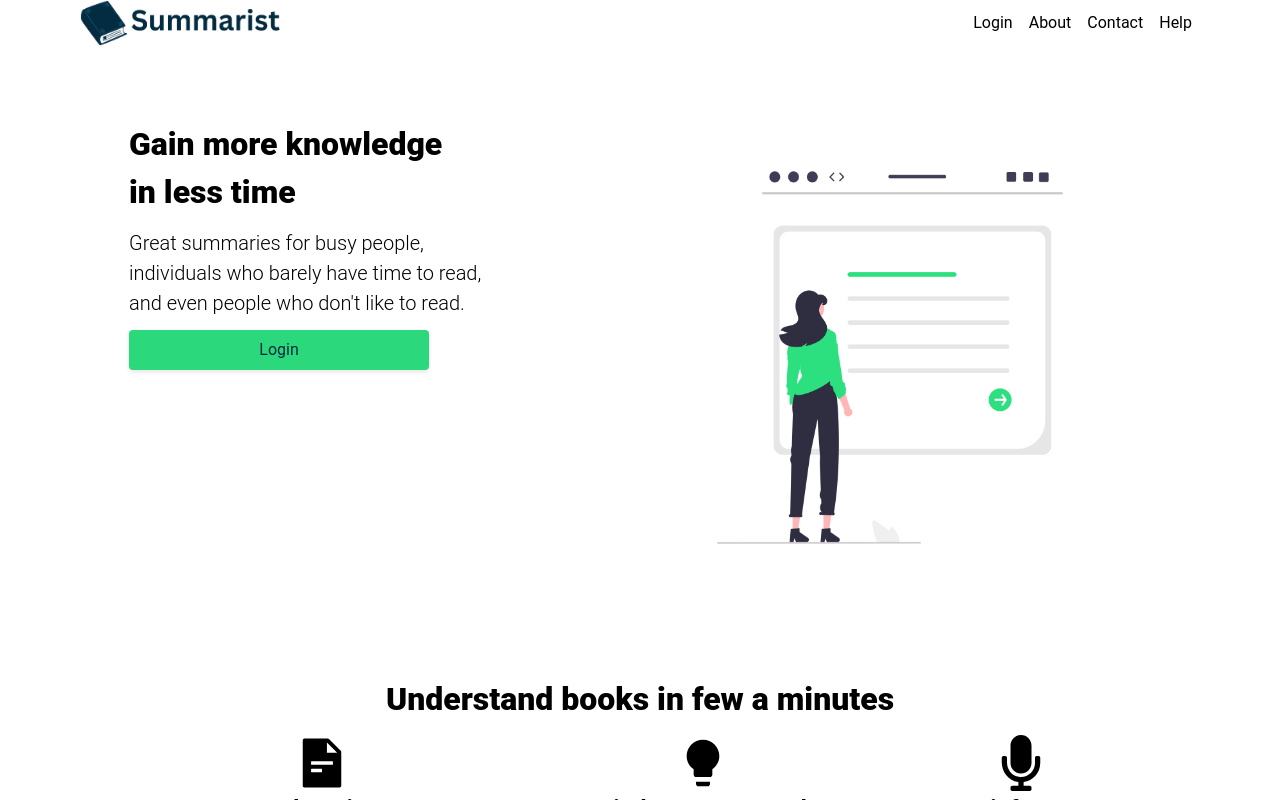
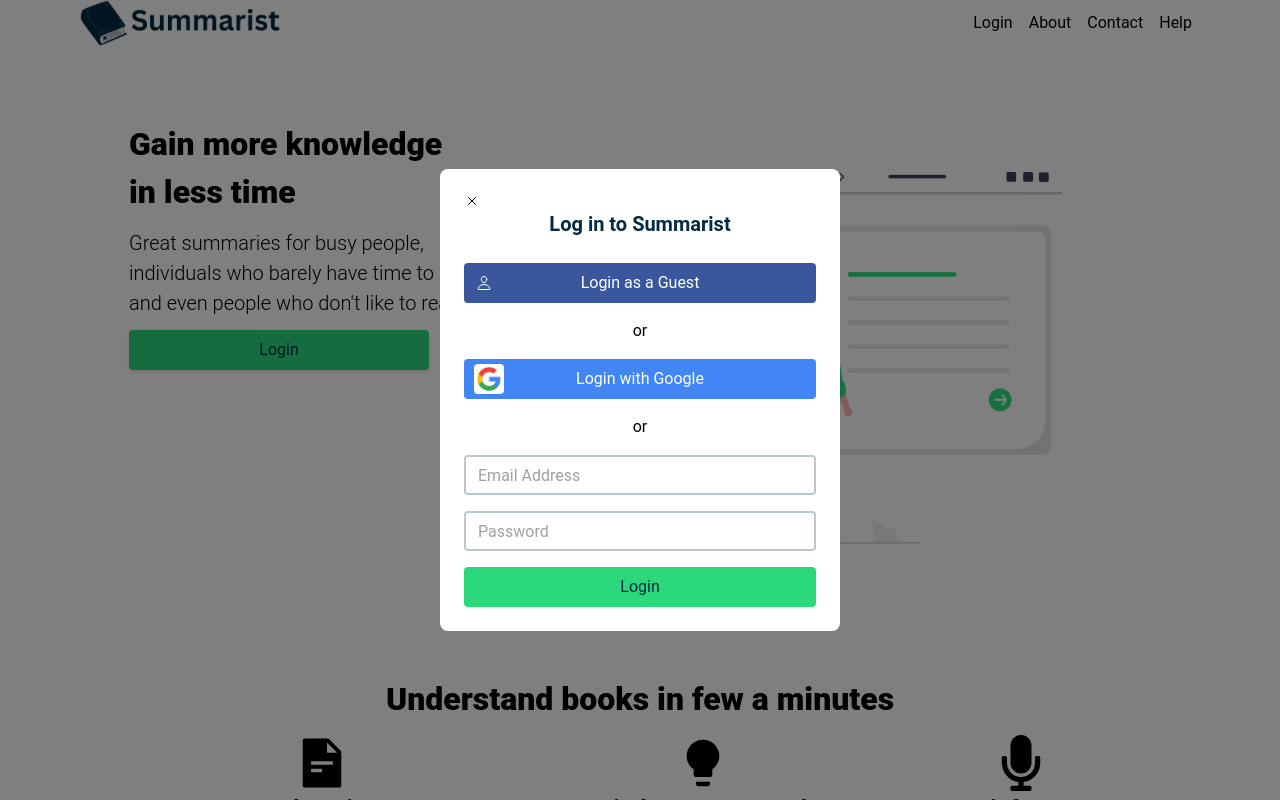
Before and after one commit to tjsaverin09/summarists-internship-, a Next.js app: page / in a window 1280 px wide. Shown: the top 800 px of the page. Built offline with nearby package versions, Linux system fonts and the light colour scheme.

Commit message:
created login modal component

```diff
--- a/Navbar.module.css
+++ b/Navbar.module.css
@@ -32,6 +32,7 @@
 
 .navList li:first-child {
   transition: color 0.3s ease;
+  cursor: pointer;
 }
 
 .navList li:first-child:hover {
--- a/app/page.tsx
+++ b/app/page.tsx
@@ -1,6 +1,7 @@
 import Features from "@/components/Features";
 import Footer from "@/components/Footer";
 import Landing from "@/components/Landing";
+import LoginModal from "@/components/LoginModal";
 import Navbar from "@/components/Navbar";
 import Numbers from "@/components/Numbers";
 import Reviews from "@/components/Reviews";
@@ -10,6 +11,7 @@ export default function Home() {
   return (
     <>
     <Navbar />
+    <LoginModal />
     <Landing />
     <Features />
     <Reviews />
--- /dev/null
+++ b/components/LoginModal.tsx
@@ -0,0 +1,64 @@
+"use client";
+
+import { useSelector, useDispatch } from "react-redux";
+import { closeModal } from "@/redux/loginModalSlice";
+import { IoCloseOutline } from "react-icons/io5";
+import { IoPersonOutline } from "react-icons/io5";
+import googleLogo from "../public/google.png";
+import Image from "next/image";
+import styles from "../loginModal.module.css";
+
+export default function LoginModal() {
+  const dispatch = useDispatch();
+
+  return (
+    <div className={styles.modalOverlay} onClick={() => dispatch(closeModal())}>
+      <div className={styles.modalWrapper}>
+        <div className={styles.closeButton}>
+          <IoCloseOutline />
+        </div>
+        <div className={styles.modalContent}>
+          <div className={styles.modalTitle}>Log in to Summarist</div>
+          <button className={`btn ${styles.modalGuestBtn} ${styles.modalBtn}`}>
+            <div className={styles.modalBtnIcon}>
+              <IoPersonOutline />
+            </div>
+            <div className={`${styles.modalBtnLabel}`}>Login as a Guest</div>
+          </button>
+          <div className={styles.modalBreak}>
+            <span>or</span>
+          </div>
+          <div className={`btn ${styles.modalGoogleBtn} ${styles.modalBtn}`}>
+            <div className={`${styles.googleIconWrapper} ${styles.modalBtnIcon}`}>
+              <Image
+                src={googleLogo}
+                alt="Google logo"
+                width={24}
+                height={24}
+              />
+            </div>
+            <div className={styles.ModalBtnLabel}>Login with Google</div>
+          </div>
+          <div className={styles.modalBreak}>
+            <span>or</span>
+          </div>
+          <form className={styles.modalMainForm}>
+            <input
+              placeholder="Email Address"
+              type="text"
+              className={styles.formBox}
+            />
+            <input
+            placeholder="Password"
+            type="text"
+            className={styles.formBox}
+            />
+            <button className="btn">
+              <span>Login</span>
+            </button>
+          </form>
+        </div>
+      </div>
+    </div>
+  );
+}
--- a/components/Navbar.tsx
+++ b/components/Navbar.tsx
@@ -1,7 +1,16 @@
+'use client'
+
 import Link from "next/link";
 import styles from "../Navbar.module.css";
+import { useSelector } from "../redux/typedHooks";
+import { useDispatch } from "react-redux";
+import { openModal } from "@/redux/loginModalSlice";
 
 function Navbar() {
+
+  const loginModal = useSelector(state => state.loginModal.isOpen)
+  const dispatch = useDispatch()
+
   return (
     <>
       <nav className={styles.nav}>
@@ -11,9 +20,9 @@ function Navbar() {
             </figure>
 
           <ul className={`flex m-8 ${styles.navList}`}>
-            <Link href={""}>
+            <button onClick={() => dispatch(openModal())}>
               <li className={styles.li}>Login</li>
-            </Link>
+            </button>
 
             <li className={styles.li}>About</li>
 
--- /dev/null
+++ b/loginModal.module.css
@@ -0,0 +1,80 @@
+.modalOverlay {
+    position: fixed;
+    top: 0;
+    left: 0;
+    right: 0;
+    bottom: 0;
+    background-color: rgba(0, 0, 0, 0.5);
+    display: flex;
+    justify-content: center;
+    align-items: center;
+    z-index: 1000;
+}
+
+.modalWrapper {
+    background: white;
+    border-radius: 8px;
+    padding: 24px;
+    max-width: 400px;
+    width: 90%;
+    max-height: 90vh;
+    overflow-y: auto;
+}
+
+.modalTitle {
+    text-align: center;
+    font-size: 20px;
+    font-weight: 700;
+    color:#032b41;
+    margin-bottom: 24px;
+}
+
+.modalBreak {
+    display: flex;
+    align-items: center;
+    justify-content: center;
+    margin: 16px 0;
+}
+
+.modalBtn {
+    color: white;
+    position: relative;
+}
+
+.modalGuestBtn {
+    background-color: #3A579D;
+}
+
+.modalGoogleBtn {
+    background-color: #4285F4;
+}
+
+.modalBtnIcon {
+    position: absolute;
+    left: 10px;
+    width: 20px;
+    display: flex;
+    align-items: center;
+    justify-content: center;
+}
+
+.googleIconWrapper {
+    background-color: white;
+    border-radius: 4px;
+    height: 30px;
+    width: 30px;
+}
+
+.modalMainForm {
+    display: flex;
+    flex-direction: column;
+    gap: 16px;
+}
+
+.formBox {
+    height: 40px;
+    border: 2px solid #bac8ce;
+    border-radius: 4px;
+    color: #394547;
+    padding: 0 12px;
+}
--- a/redux/loginModalSlice.ts
+++ b/redux/loginModalSlice.ts
@@ -1,11 +1,11 @@
 import { createSlice, PayloadAction } from '@reduxjs/toolkit'
 
 export interface LoginModalState {
-  isOpen: boolean
+  isOpen: boolean,
 }
 
 const initialState: LoginModalState = {
-  isOpen: false
+  isOpen: false,
 }
 
 export const loginModalSlice = createSlice({
--- a/redux/store.ts
+++ b/redux/store.ts
@@ -1,5 +1,5 @@
 import { configureStore } from '@reduxjs/toolkit'
-import loginModalSlice from "../redux/loginModalslice"
+import loginModalSlice from "../redux/loginModalSlice"
 
 export const store = configureStore({
   reducer: {
--- /dev/null
+++ b/redux/typedHooks.ts
@@ -0,0 +1,10 @@
+import { useSelector as useReduxSelector, TypedUseSelectorHook } from 'react-redux';
+
+export interface RootState {
+  loginModal: {
+    isOpen: boolean;
+  };
+  // Add other state slices as needed
+}
+
+export const useSelector: TypedUseSelectorHook<RootState> = useReduxSelector;
```
